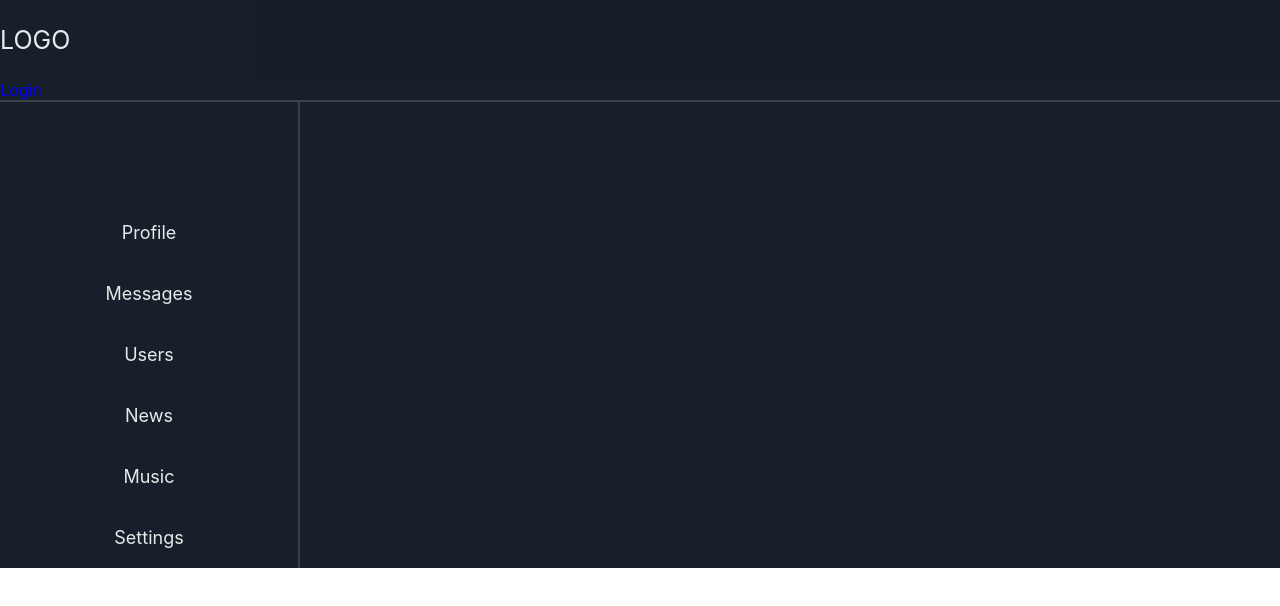
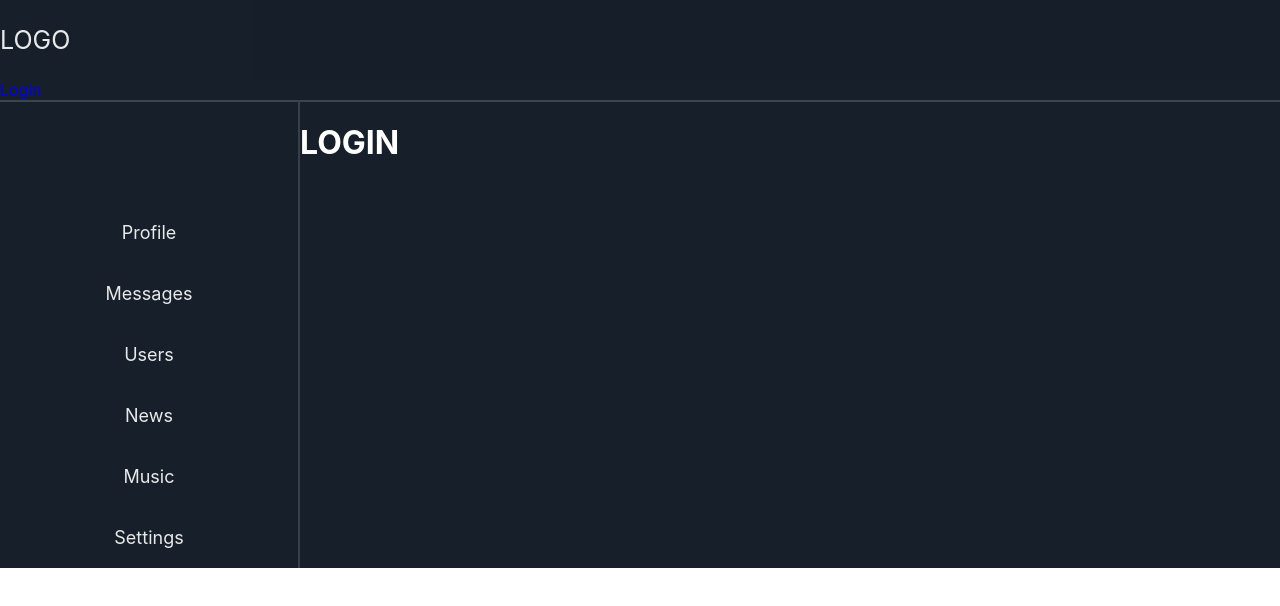
Before and after one commit to Tatjana14/social-network, a React (Create React App) app: page /login in a window 1280 px wide. Shown: the top 606 px of the page. Built offline with nearby package versions, Linux system fonts and the light colour scheme; no server answers.

Commit message:
redirect

```diff
--- a/src/App.tsx
+++ b/src/App.tsx
@@ -6,6 +6,7 @@
 import UsersContainer from "./components/Users/UsersContainer";
 import ProfileContainer from "./components/Profile/ProfileContainer";
 import HeaderContainer from "./components/Header/HeaderContainer";
+import { Login } from './components/Login/Login';
 
 
 const App = () => {
@@ -21,6 +22,8 @@
                      render={() => <DialogsContainer/>}/>
               <Route path='/users'
                      render={() => <UsersContainer />}/>
+              <Route path='/login'
+                     render={() => <Login/>}/>
           </div>
       </BrowserRouter>
 
--- a/src/components/Dialogs/Dialogs.tsx
+++ b/src/components/Dialogs/Dialogs.tsx
@@ -4,6 +4,7 @@
 import MessItem from './MessageItem/MessItem';
 import DialogItem from "./DialogItem/DialogItem";
 import {DialogsPropsType} from "./DialogsContainer";
+import { Redirect } from 'react-router-dom';
 
 const Dialogs: React.FC<DialogsPropsType> = (props) =>{
 
@@ -19,6 +20,7 @@
             props.addMessage()
         }
     }
+    if(!props.isAuth) return <Redirect to={'/login'} />
     return(
         <div className={s.dialogs} >
             <div className={s.dialogs_items}>
--- a/src/components/Dialogs/DialogsContainer.tsx
+++ b/src/components/Dialogs/DialogsContainer.tsx
@@ -10,6 +10,7 @@
     dialogsData: Array<DialogsDataType>
     messagesData: Array<MessageType>
     newMessageText: string
+    isAuth: boolean
 }
 type MapDispatchToPropsType = {
     addMessage: () => void
@@ -20,7 +21,8 @@
     return{
         dialogsData: state.messagesPage.dialogsData,
         messagesData: state.messagesPage.messagesData,
-        newMessageText: state.messagesPage.newMessageText
+        newMessageText: state.messagesPage.newMessageText,
+        isAuth: state.auth.isAuth
     }
 }
 const  mapDispatchToProps = (dispatch: Dispatch): MapDispatchToPropsType =>{
--- /dev/null
+++ b/src/components/Login/Login.tsx
@@ -0,0 +1,9 @@
+import React from 'react';
+
+export const Login = () => {
+    return (
+        <div>
+            <h1>LOGIN</h1>
+        </div>
+    );
+};
--- a/src/components/Profile/ProfileContainer.tsx
+++ b/src/components/Profile/ProfileContainer.tsx
@@ -3,7 +3,7 @@
 import {AppStateType} from "../../redux/redux-store";
 import {getUserProfile, UserProfileType} from '../../redux/profile-reducer';
 import {connect} from "react-redux";
-import {RouteComponentProps, withRouter} from 'react-router-dom';
+import {Redirect, RouteComponentProps, withRouter} from 'react-router-dom';
 
 type PathParamPropsType = {
     userId: string
@@ -18,6 +18,7 @@
     }
 
     render() {
+        if(!this.props.isAuth) return <Redirect to={'/login'} />
         return (
             <Profile {...this.props}/>
         );
@@ -32,11 +33,13 @@
 }
 type MapStateToPropsType = {
     profile: UserProfileType | undefined
+    isAuth: boolean
 }
 
 const mapStateToProps = (state: AppStateType): MapStateToPropsType => {
     return {
-        profile: state.profilePage.profile
+        profile: state.profilePage.profile,
+        isAuth: state.auth.isAuth
     }
 }
 
```
